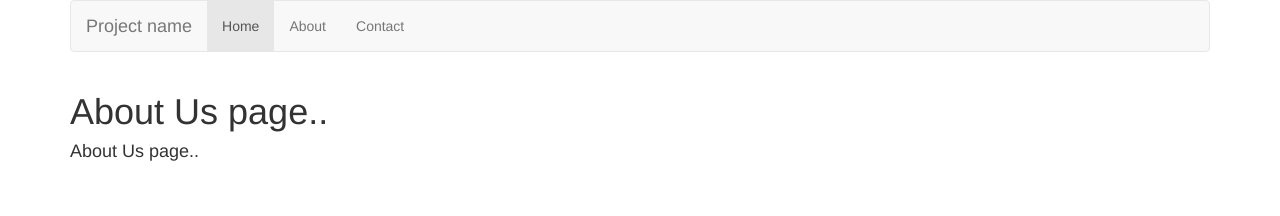
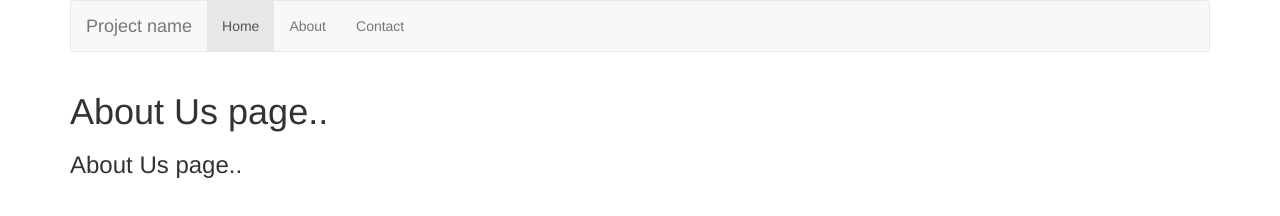
Before and after one commit to manojjaiswar/myApp, a website: page public/index.html at #!/aboutus in a window 1280 px wide. Drawn offline with Linux system fonts and the light colour scheme.

Commit message:
new update_v1

```diff
--- a/public/templates/aboutus.html
+++ b/public/templates/aboutus.html
@@ -1,2 +1,2 @@
 <h1>About Us page..</h1>
-<h4>About Us page..</h4>
+<h3>About Us page..</h3>
```
